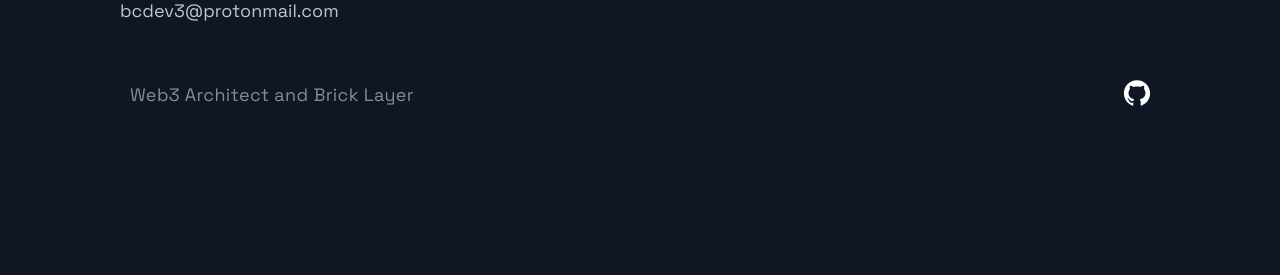
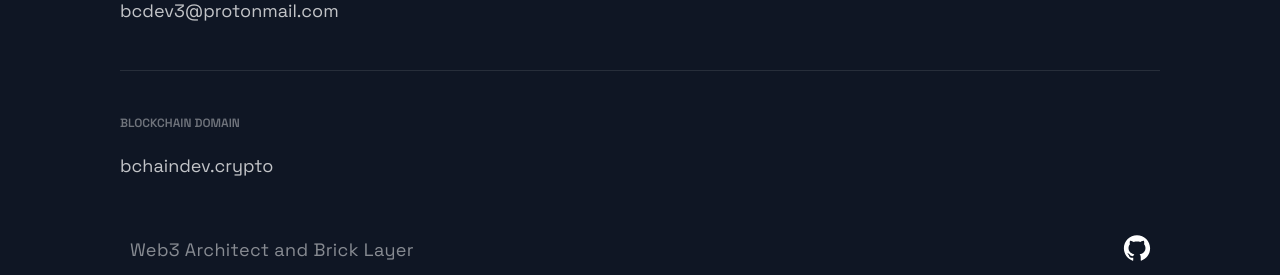
Before and after one commit to bchaindeveloper/bcdev-portfolio, a Next.js app: page / in a window 1280 px wide. Shown: the part 4038-4313 px from the top of the page. Before the commit the page ends 4208 px from the top, so only its background shows below. Built offline with nearby package versions, Linux system fonts and the light colour scheme.

Commit message:
Blockchain Domain

```diff
--- a/src/components/Footer/Footer.js
+++ b/src/components/Footer/Footer.js
@@ -25,14 +25,20 @@ const Footer = () => {
           </LinkItem>
         </LinkColumn>
       </LinkList>
+      <LinkList>
+        <LinkColumn>
+          <LinkTitle>Blockchain Domain</LinkTitle>
+          <LinkItem href="bchaindev.crypto">bchaindev.crypto</LinkItem>
+        </LinkColumn>
+      </LinkList>
       <SocialIconsContainer>
         <CompanyContainer>
           <Slogan>Web3 Architect and Brick Layer</Slogan>
         </CompanyContainer>
         <SocialContainer>
-        <SocialIcons href="https://github.com/bchaindeveloper">
-          <AiFillGithub size="3rem"></AiFillGithub>
-        </SocialIcons>
+          <SocialIcons href="https://github.com/bchaindeveloper">
+            <AiFillGithub size="3rem"></AiFillGithub>
+          </SocialIcons>
         </SocialContainer>
       </SocialIconsContainer>
     </FooterWrapper>
```
